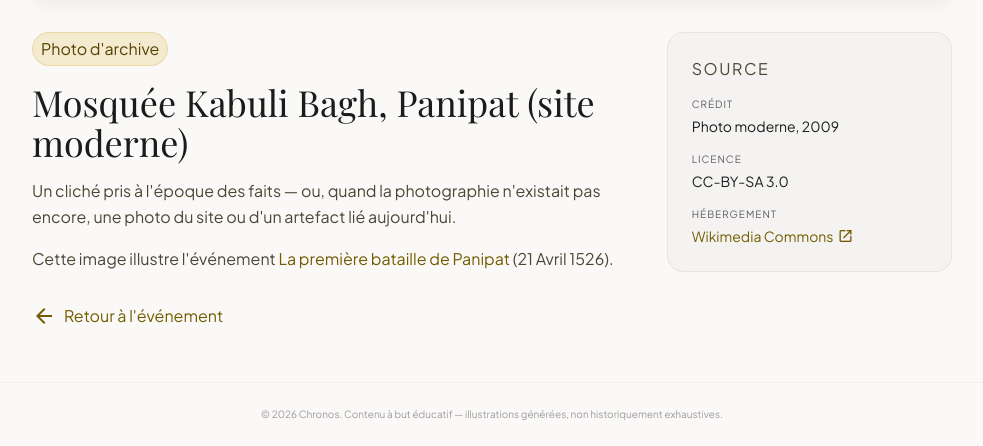
After one commit to Kraakimbo/Chronos, a Flask app: page /evenement/bataille-de-panipat/image/photo in a window 1280 px wide. The commit adds this page. Shown: the part 723-1169 px from the top of the page, without its empty margins (148-1131 px from the left). Run offline with Flask 3, Linux system fonts and the light colour scheme; the visitor is signed in with stand-in values (Sample User, id 1); some libraries are stand-ins or nearby versions; some web fonts are replaced.

Commit message:
Show real cover photos on every event card and add a per-image page
Covers were previously only on the event-detail hero; every other
place an event was listed (Explorer search results, era collections,
"today's event", the home hero) still showed the hand-drawn SVG
illustration, which didn't invite clicking through.

- Adds a cover_image_for(slug) / image_type_info Jinja global (via a
  context processor) and an event_cover_photo(slug) macro in
  _illustrations.html that renders the real Commons photo when one is
  available, falling back to the SVG illustration otherwise.
- Swaps every event_illustration(slug) call that represents an actual
  event (not an era or the map) for event_cover_photo(slug) in
  explorer.html and home.html.
- Gallery cards on /evenement/<slug> are now links to a new
  /evenement/<slug>/image/<photo|tableau|portrait> page
  (event_image_detail.html): a large view of the image with its type,
  a plain-language blurb on what that image type is, credit, licence,
  and a link back to the event.

Co-Authored-By: Claude Sonnet 5 <noreply@anthropic.com>
Claude-Session: https://claude.ai/code/session_01KoPSCmiRjMHUgMibGLeRaD

```diff
--- a/app/__init__.py
+++ b/app/__init__.py
@@ -53,10 +53,15 @@ def create_app(config_object="config.Config"):
     app.register_blueprint(main_bp)
 
     from app.data import AVATARS
+    from app.event_images import IMAGE_TYPE_INFO, cover_image
 
     @app.context_processor
     def inject_avatars():
         return {"avatars": AVATARS}
+
+    @app.context_processor
+    def inject_event_images():
+        return {"cover_image_for": cover_image, "image_type_info": IMAGE_TYPE_INFO}
 
     from app.models import User
 
--- a/app/event_images.py
+++ b/app/event_images.py
@@ -17,6 +17,34 @@ notes, including entries still marked "introuvable".
 # (painting/engraving) reads best as a banner, then a period photo, and a
 # portrait as the fallback -- every event has at least one of the three.
 COVER_PRIORITY = ("tableau", "photo", "portrait")
+
+# Shown on the gallery cards and the dedicated per-image page: a short,
+# generic explanation of what that image type is.
+IMAGE_TYPE_INFO = {
+    "photo": {
+        "label": "Photo d'archive",
+        "blurb": (
+            "Un cliché pris à l'époque des faits — ou, quand la "
+            "photographie n'existait pas encore, une photo du site ou "
+            "d'un artefact lié aujourd'hui."
+        ),
+    },
+    "tableau": {
+        "label": "Tableau / gravure",
+        "blurb": (
+            "Une représentation artistique de la scène : peinture, "
+            "gravure ou illustration réalisée par un·e artiste, parfois "
+            "bien après les faits."
+        ),
+    },
+    "portrait": {
+        "label": "Portrait",
+        "blurb": (
+            "Le visage d'un personnage historique central de cet "
+            "événement, d'après un portrait peint ou photographié."
+        ),
+    },
+}
 
 
 def cover_image(slug):
--- a/app/main/routes.py
+++ b/app/main/routes.py
@@ -5,7 +5,7 @@ from flask_login import current_user, login_required
 
 from app import db
 from app.data import AVATARS, DEFAULT_QUIZ_SLUG, EVENTS, QUIZ_QUESTIONS
-from app.event_images import EVENT_IMAGES, cover_image
+from app.event_images import EVENT_IMAGES, IMAGE_TYPE_INFO, cover_image
 from app.events import (
     all_categories,
     events_list,
@@ -100,6 +100,25 @@ def event_detail(slug):
     )
 
 
+@main_bp.route("/evenement/<slug>/image/<image_type>")
+@login_required
+def event_image_detail(slug, image_type):
+    event = EVENTS.get(slug)
+    if event is None:
+        abort(404)
+    image = EVENT_IMAGES.get(slug, {}).get(image_type)
+    if image is None:
+        abort(404)
+    return render_template(
+        "pages/event_image_detail.html",
+        event=event,
+        image=image,
+        image_type=image_type,
+        type_info=IMAGE_TYPE_INFO[image_type],
+        active_page="explorer",
+    )
+
+
 @main_bp.route("/quiz", methods=["GET", "POST"])
 @login_required
 def quiz():
--- /dev/null
+++ b/app/templates/pages/event_image_detail.html
@@ -0,0 +1,77 @@
+{% extends "base_app.html" %}
+{% block title %}{{ image.subject or type_info.label }} — {{ event.title }}{% endblock %}
+{% block content %}
+<main>
+  <section class="max-w-[1000px] mx-auto px-margin-mobile md:px-margin-desktop pt-lg">
+    <div class="flex items-center gap-sm mb-lg">
+      <a href="{{ url_for('main.event_detail', slug=event.slug) }}" class="w-10 h-10 rounded-full bg-surface-container-high flex items-center justify-center text-on-surface">
+        <span class="material-symbols-outlined">arrow_back</span>
+      </a>
+      <span class="text-on-surface-variant font-label-caps tracking-widest uppercase">Retour à « {{ event.title }} »</span>
+    </div>
+  </section>
+
+  <section class="max-w-[1000px] mx-auto px-margin-mobile md:px-margin-desktop">
+    <div class="relative rounded-2xl overflow-hidden border border-outline-variant/30 ambient-shadow bg-surface-container-lowest">
+      <img src="{{ image.url }}" alt="{{ image.subject or type_info.label }}" class="w-full max-h-[70vh] object-contain bg-surface-container-high">
+    </div>
+  </section>
+
+  <section class="max-w-[1000px] mx-auto px-margin-mobile md:px-margin-desktop py-xl grid grid-cols-1 md:grid-cols-3 gap-xl">
+    <div class="md:col-span-2">
+      <span class="px-sm py-xs bg-primary-container/20 text-on-primary-container border border-primary-container/30 rounded-full font-label-caps inline-block mb-md">{{ type_info.label }}</span>
+      {% if image.subject %}
+      <h1 class="font-display-lg text-2xl md:text-4xl text-on-surface mb-md">{{ image.subject }}</h1>
+      {% else %}
+      <h1 class="font-display-lg text-2xl md:text-4xl text-on-surface mb-md">{{ type_info.label }}</h1>
+      {% endif %}
+      <p class="font-body-base text-on-surface-variant leading-relaxed">{{ type_info.blurb }}</p>
+      <p class="font-body-base text-on-surface-variant leading-relaxed mt-md">
+        Cette image illustre l'événement
+        <a href="{{ url_for('main.event_detail', slug=event.slug) }}" class="text-primary font-body-bold hover:underline">{{ event.title }}</a>
+        ({{ event.date_label }}).
+      </p>
+    </div>
+
+    <aside class="bg-surface-container-low rounded-2xl p-lg border border-outline-variant/30">
+      <h3 class="font-label-caps text-on-surface-variant tracking-widest uppercase mb-md">Source</h3>
+      <dl class="space-y-md">
+        {% if image.credit %}
+        <div>
+          <dt class="font-label-caps text-secondary text-[10px] tracking-widest uppercase mb-1">Crédit</dt>
+          <dd class="font-body-base text-on-surface text-sm">{{ image.credit }}</dd>
+        </div>
+        {% endif %}
+        {% if image.licence %}
+        <div>
+          <dt class="font-label-caps text-secondary text-[10px] tracking-widest uppercase mb-1">Licence</dt>
+          <dd class="font-body-base text-on-surface text-sm">{{ image.licence }}</dd>
+        </div>
+        {% endif %}
+        <div>
+          <dt class="font-label-caps text-secondary text-[10px] tracking-widest uppercase mb-1">Hébergement</dt>
+          <dd class="font-body-base text-on-surface text-sm">
+            <a href="{{ image.url }}" target="_blank" rel="noopener" class="text-primary hover:underline inline-flex items-center gap-1">
+              Wikimedia Commons
+              <span class="material-symbols-outlined text-[16px]">open_in_new</span>
+            </a>
+          </dd>
+        </div>
+      </dl>
+    </aside>
+  </section>
+
+  <section class="max-w-[1000px] mx-auto px-margin-mobile md:px-margin-desktop pb-2xl">
+    <a href="{{ url_for('main.event_detail', slug=event.slug) }}" class="inline-flex items-center gap-sm text-primary font-body-bold hover:underline">
+      <span class="material-symbols-outlined">arrow_back</span>
+      Retour à l'événement
+    </a>
+  </section>
+
+  <footer class="border-t border-outline-variant/20 py-lg text-center">
+    <p class="font-label-caps text-[10px] text-secondary/60">
+      © 2026 Chronos. Contenu à but éducatif — illustrations générées, non historiquement exhaustives.
+    </p>
+  </footer>
+</main>
+{% endblock %}
--- a/app/templates/pages/home.html
+++ b/app/templates/pages/home.html
@@ -1,5 +1,5 @@
 {% extends "base_app.html" %}
-{% from "_illustrations.html" import event_illustration %}
+{% from "_illustrations.html" import event_cover_photo with context %}
 {% block title %}Chronos - Accueil{% endblock %}
 {% block content %}
 <main class="max-w-[1200px] mx-auto px-margin-mobile md:px-margin-desktop py-xl flex flex-col gap-2xl">
@@ -16,7 +16,7 @@
 
   <section class="relative w-full rounded-2xl overflow-hidden ambient-shadow border border-outline-variant bg-surface-container-lowest">
     <div class="relative h-[400px] md:h-[500px] w-full bg-surface-container flex items-end">
-      <div class="absolute inset-0">{{ event_illustration(event.slug) }}</div>
+      <div class="absolute inset-0">{{ event_cover_photo(event.slug) }}</div>
       <div class="absolute inset-0 bg-gradient-to-t from-[#1a1c1b]/90 via-[#1a1c1b]/40 to-transparent"></div>
       <div class="relative w-full p-lg md:p-xl flex flex-col gap-md">
         <div class="flex items-center gap-sm">
```
Also changed, not shown: app/templates/_illustrations.html (+9 -0 lines), app/templates/pages/event_detail.html (+7 -9 lines), app/templates/pages/explorer.html (+5 -5 lines).
